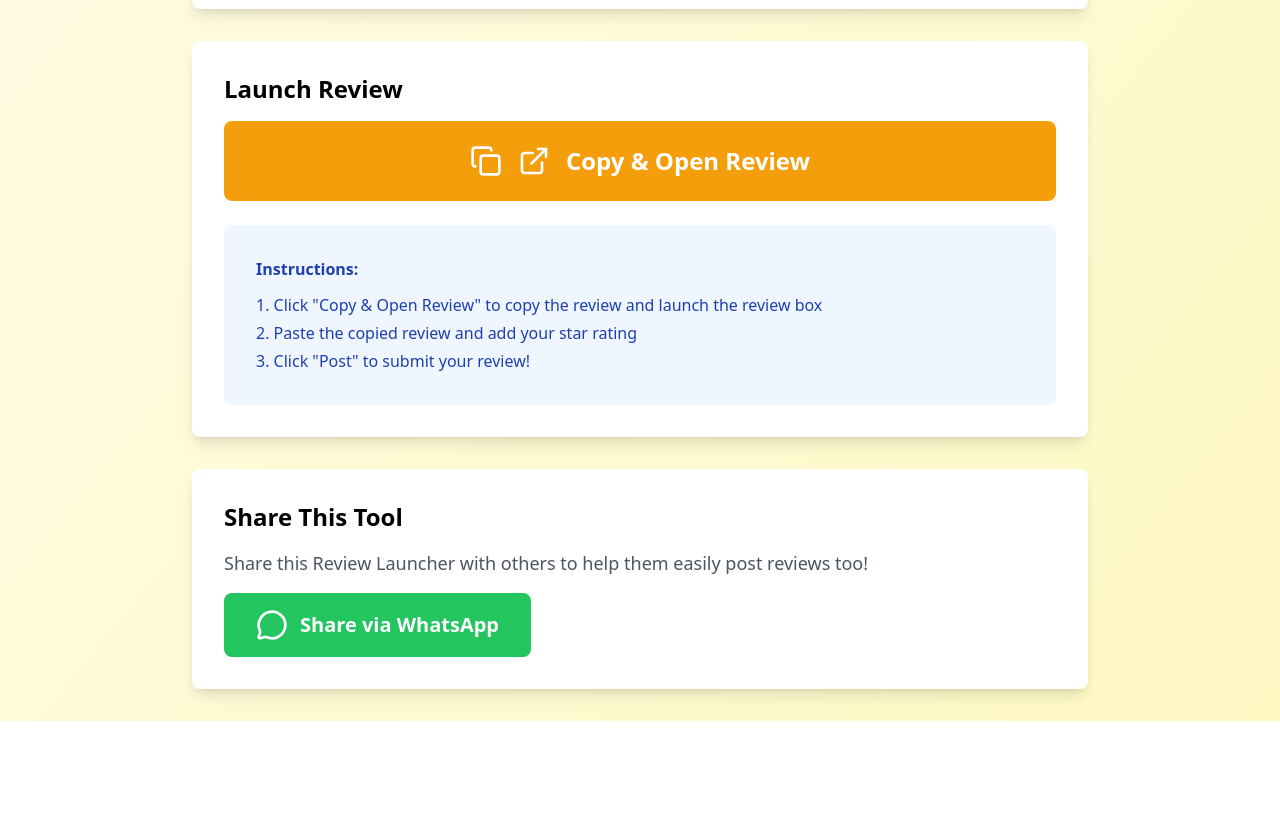
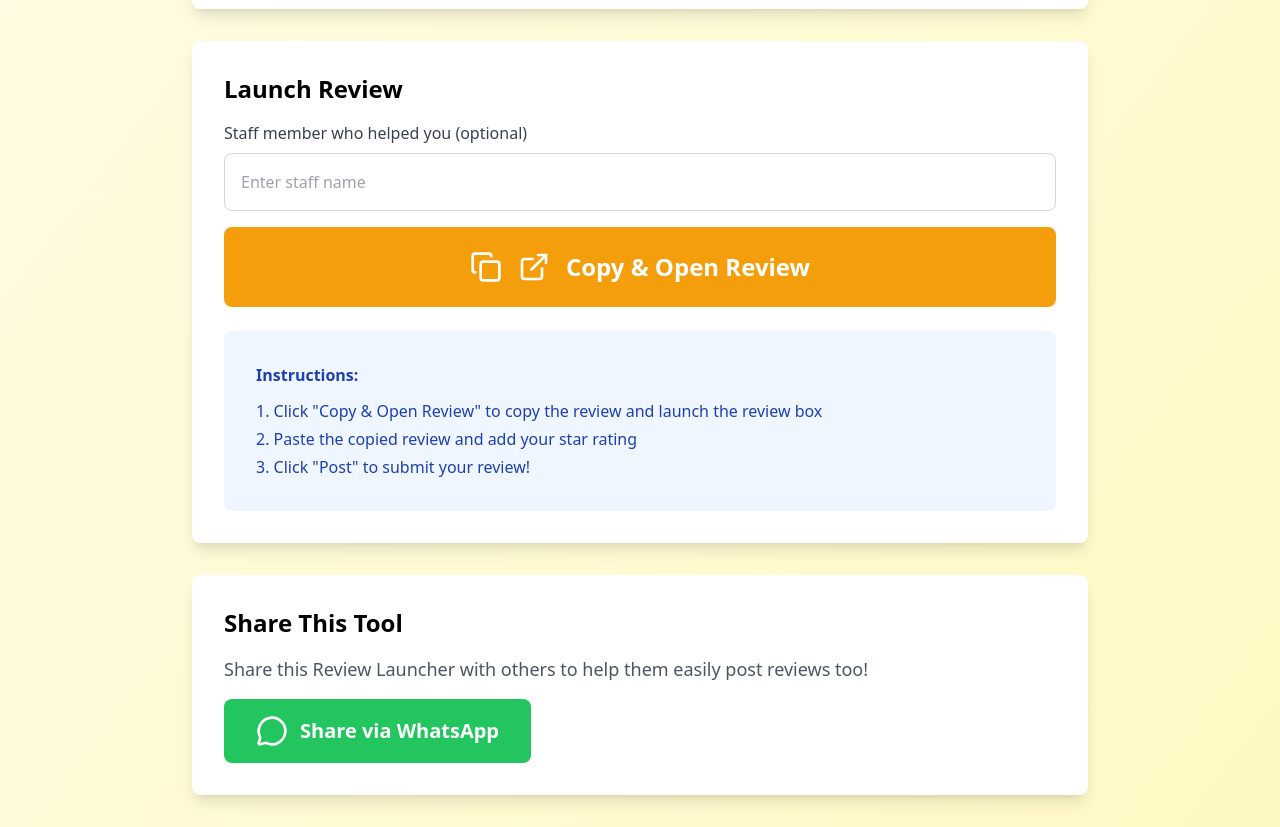
Before and after one commit to kta136/review-launcher, a React (Vite) app: page / in a window 1280 px wide. Shown: the part 819-1646 px from the top of the page. Before the commit the page ends 1540 px from the top, so only its background shows below. Built offline with nearby package versions, Linux system fonts and the light colour scheme.

Commit message:
feat: allow staff acknowledgements

```diff
--- a/src/components/ReviewActions.tsx
+++ b/src/components/ReviewActions.tsx
@@ -3,13 +3,34 @@ import { Copy, ExternalLink } from 'lucide-react';
 interface ReviewActionsProps {
   onLaunch: () => void;
   copySuccess: string;
+  staffName: string;
+  setStaffName: (value: string) => void;
 }
 
-const ReviewActions = ({ onLaunch, copySuccess }: ReviewActionsProps) => (
+const ReviewActions = ({
+  onLaunch,
+  copySuccess,
+  staffName,
+  setStaffName,
+}: ReviewActionsProps) => (
   <div className="bg-white rounded-lg shadow-lg p-4 sm:p-6 md:p-8 mb-4 sm:mb-6 md:mb-8">
     <h2 className="text-lg sm:text-xl md:text-2xl font-semibold mb-3 sm:mb-4">
       Launch Review
     </h2>
+
+    <div className="mb-4">
+      <label className="block text-sm sm:text-base font-medium text-gray-700 mb-2">
+        Staff member who helped you (optional)
+      </label>
+      <input
+        type="text"
+        value={staffName}
+        onChange={(e) => setStaffName(e.target.value)}
+        placeholder="Enter staff name"
+        className="w-full p-3 sm:p-4 border border-gray-300 rounded-lg focus:ring-2 focus:ring-amber-500 focus:border-transparent text-sm sm:text-base min-h-[44px]"
+      />
+    </div>
+
     <div className="grid grid-cols-1 sm:grid-cols-2 md:grid-cols-3 gap-4">
       <button
         onClick={onLaunch}
--- a/src/review-launcher.tsx
+++ b/src/review-launcher.tsx
@@ -12,6 +12,7 @@ const ReviewLauncher = () => {
   const [copySuccess, setCopySuccess] = useState('');
   const [isGenerating, setIsGenerating] = useState(false);
   const [templates, setTemplates] = useState<Record<BusinessKey, string[]>>(initialTemplates);
+  const [staffName, setStaffName] = useState('');
 
   useEffect(() => {
     const stored = localStorage.getItem('templates');
@@ -32,8 +33,20 @@ const ReviewLauncher = () => {
   }, [templates]);
 
   const handleLaunchReview = async () => {
-    const reviewText = templates[selectedBusiness][selectedTemplate];
+    let reviewText = templates[selectedBusiness][selectedTemplate];
     const business = businesses[selectedBusiness];
+
+    if (staffName.trim()) {
+      const thanksMessages = [
+        `A big thank you to ${staffName} for all their help.`,
+        `${staffName} was incredibly helpful throughout my visit.`,
+        `Kudos to ${staffName} for the excellent service.`,
+        `Thanks to ${staffName} for making my experience great.`,
+      ];
+      const randomThanks =
+        thanksMessages[Math.floor(Math.random() * thanksMessages.length)];
+      reviewText += ` ${randomThanks}`;
+    }
 
     try {
       if ('clipboard' in navigator) {
@@ -240,7 +253,12 @@ const ReviewLauncher = () => {
           isGenerating={isGenerating}
         />
 
-        <ReviewActions onLaunch={handleLaunchReview} copySuccess={copySuccess} />
+        <ReviewActions
+          onLaunch={handleLaunchReview}
+          copySuccess={copySuccess}
+          staffName={staffName}
+          setStaffName={setStaffName}
+        />
 
         <ShareTool onShare={handleWhatsAppShare} />
       </div>
```
